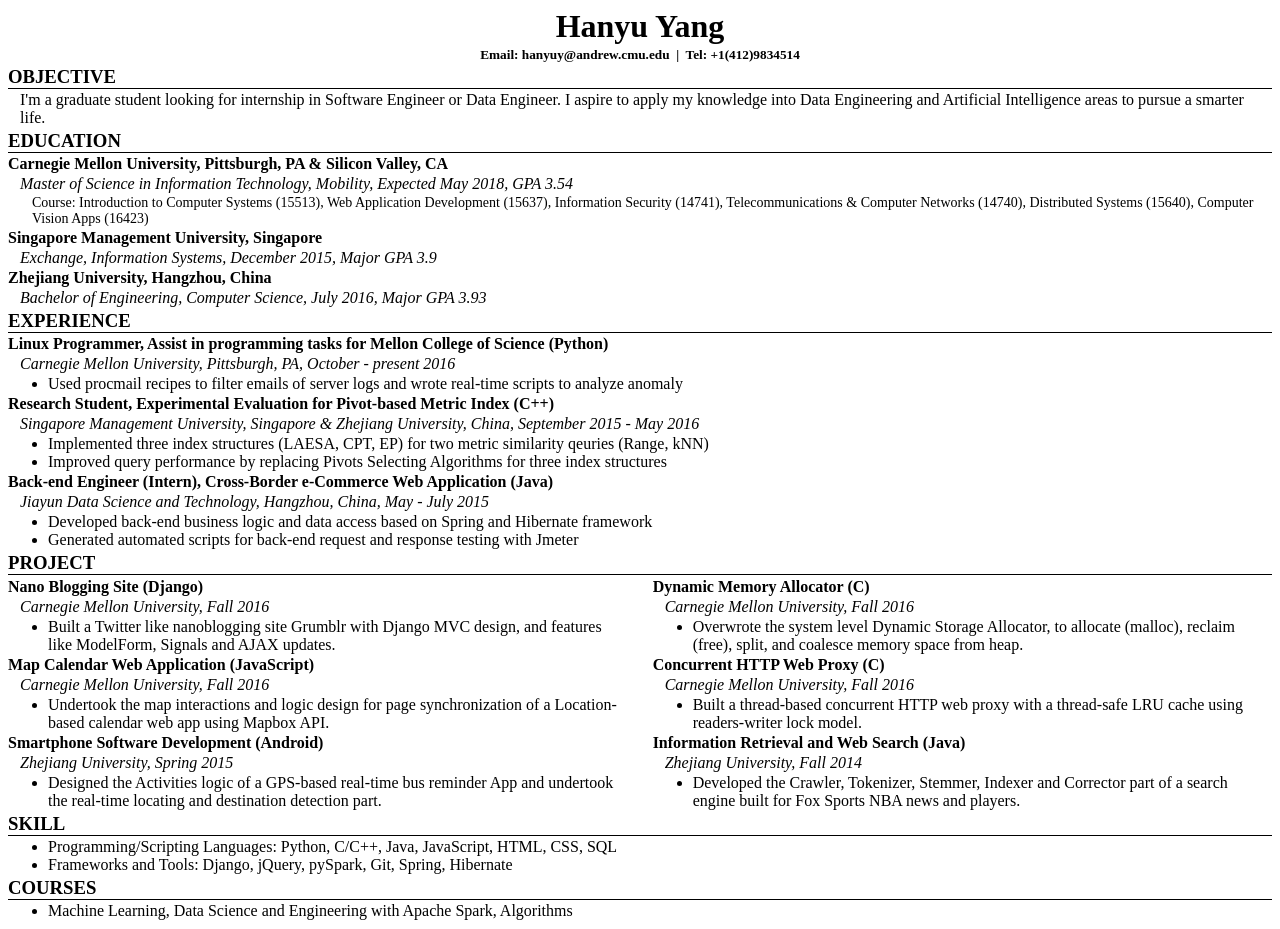
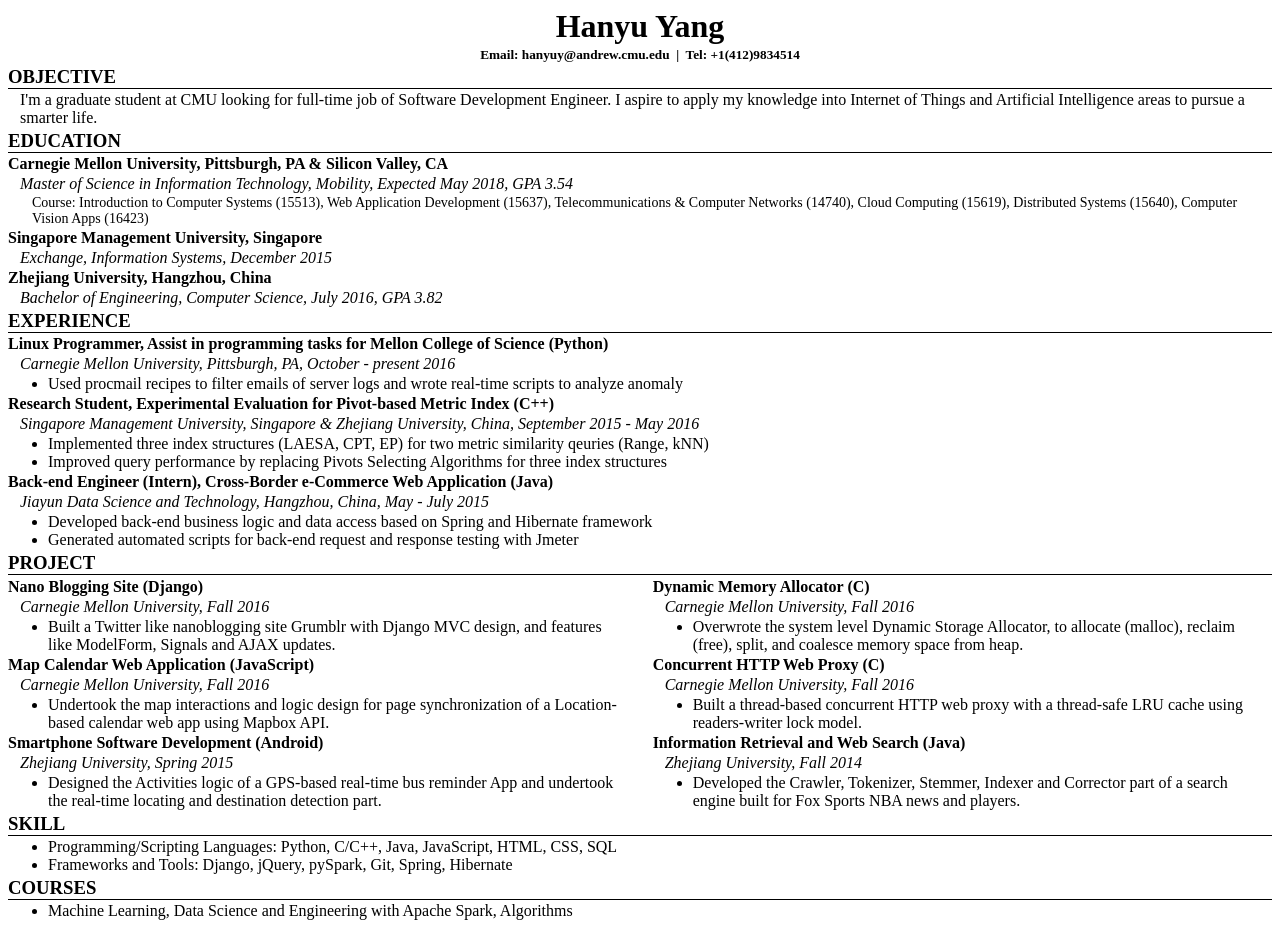
Before and after one commit to henryyang1993/henryyang1993.github.io, a Jekyll site: the page resume/resume2.html, which Jekyll copies as it is, in a window 1280 px wide. Built offline with Jekyll 4.4.1, drawn with Linux system fonts in a browser that asks for light colours.

Commit message:
update ft resume courses
CN + CC + DS + CVAPPS

```diff
--- a/_config.yml
+++ b/_config.yml
@@ -23,7 +23,7 @@
   github: henryyang1993
   twitter: yanghanyutwitte
   linkedin: hanyuy
-  bio: Spend your money on the things money can buy. Spend your time on the things money can't buy. - Haruki Murakami
+  bio: Spend your money on the things money can buy. Spend your time on the things money can't buy.
 
 rss_path: feed.xml
 categories_path: categories.html
--- a/resume/resume.html
+++ b/resume/resume.html
@@ -74,14 +74,14 @@
 <div class="wrapper">
     <h3>EDUCATION</h3>
     <p><b> Carnegie Mellon University, Pittsburgh, PA & Silicon Valley, CA </b></p>
-    <p><i>Master of Science in Information Technology, Mobility, Expected May 2018</i></p>
+    <p><i>Master of Science in Information Technology, Mobility, Expected May 2018, GPA 3.54</i></p>
     <p class="course">Course: Introduction to Computer Systems (15513), Web Application Development (15637), Information Security (14741), Telecommunications & Computer Networks (14740), Distributed Systems (15640), Computer Vision Apps (16423) </p>
 
     <p><b> Singapore Management University, Singapore </b></p>
-    <p><i>Exchange, Information Systems, December 2015, Major GPA 3.9</i></p>
+    <p><i>Exchange, Information Systems, December 2015</i></p>
 
     <p><b> Zhejiang University, Hangzhou, China </b></p>
-    <p><i>Bachelor of Engineering, Computer Science, July 2016, Major GPA 3.93</i></p>
+    <p><i>Bachelor of Engineering, Computer Science, July 2016, GPA 3.82</i></p>
 </div>
 
 
--- a/resume/resume2.html
+++ b/resume/resume2.html
@@ -67,7 +67,7 @@
 
 <div class="wrapper">
     <h3>OBJECTIVE</h3>
-    <p class="bio">I'm a graduate student looking for internship in Software Engineer or Data Engineer. I aspire to apply my knowledge into Data Engineering and Artificial Intelligence areas to pursue a smarter life.</p>
+    <p class="bio">I'm a graduate student at CMU looking for full-time job of Software Development Engineer. I aspire to apply my knowledge into Internet of Things and Artificial Intelligence areas to pursue a smarter life.</p>
 </div>
 
 
@@ -75,13 +75,13 @@
     <h3>EDUCATION</h3>
     <p><b> Carnegie Mellon University, Pittsburgh, PA & Silicon Valley, CA </b></p>
     <p><i>Master of Science in Information Technology, Mobility, Expected May 2018, GPA 3.54</i></p>
-    <p class="course">Course: Introduction to Computer Systems (15513), Web Application Development (15637), Information Security (14741), Telecommunications & Computer Networks (14740), Distributed Systems (15640), Computer Vision Apps (16423) </p>
+    <p class="course">Course: Introduction to Computer Systems (15513), Web Application Development (15637), Telecommunications & Computer Networks (14740), Cloud Computing (15619), Distributed Systems (15640), Computer Vision Apps (16423) </p>
 
     <p><b> Singapore Management University, Singapore </b></p>
-    <p><i>Exchange, Information Systems, December 2015, Major GPA 3.9</i></p>
+    <p><i>Exchange, Information Systems, December 2015</i></p>
 
     <p><b> Zhejiang University, Hangzhou, China </b></p>
-    <p><i>Bachelor of Engineering, Computer Science, July 2016, Major GPA 3.93</i></p>
+    <p><i>Bachelor of Engineering, Computer Science, July 2016, GPA 3.82</i></p>
 </div>
 
 
```
Also changed, not shown: 2 other files.
